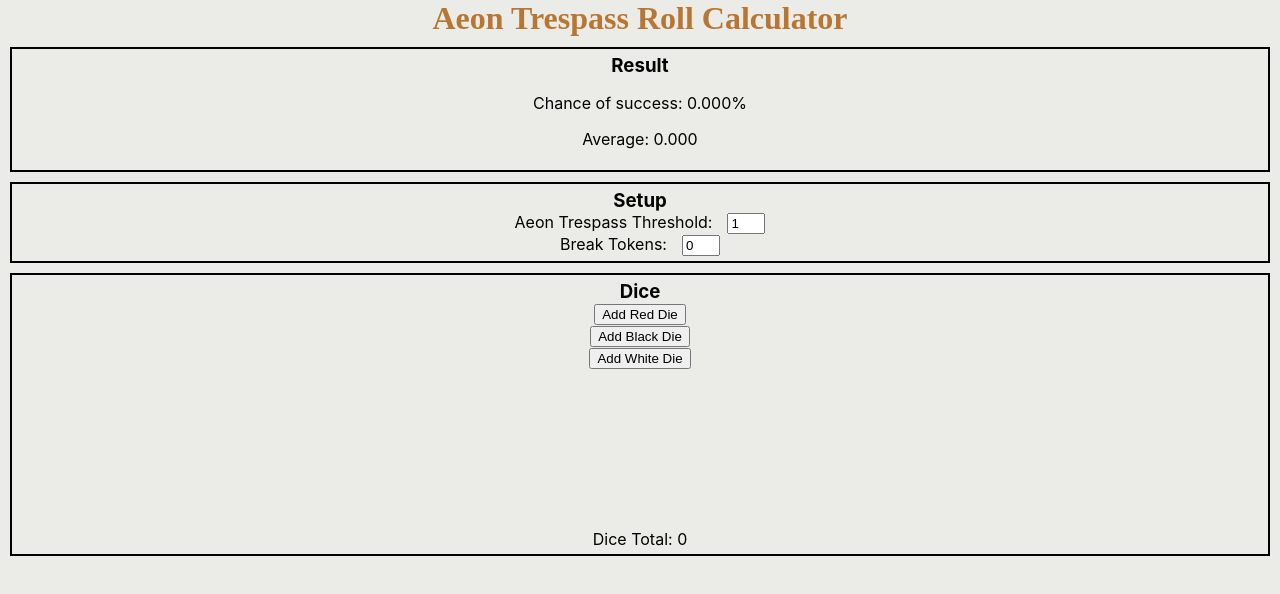
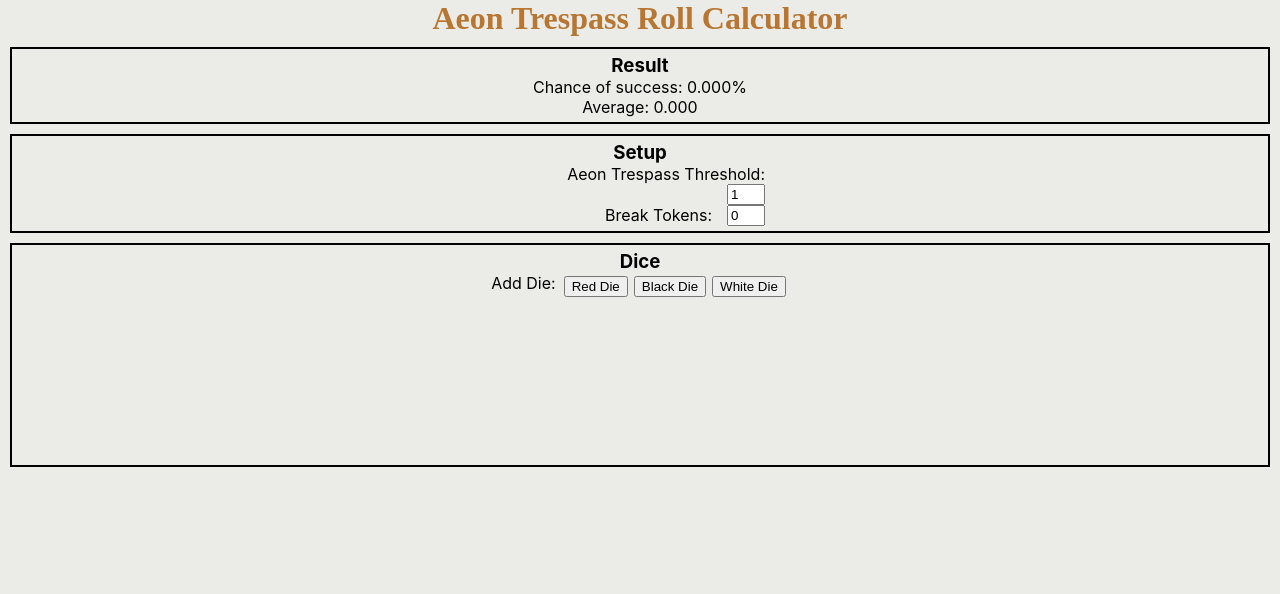
Before and after one commit to MPPennella/ato-roll-calculator, a React (Create React App) app: page / in a window 1280 px wide. Shown: the top 594 px of the page. Built offline with nearby package versions, Linux system fonts and the light colour scheme.

Commit message:
Adjusted CSS and other visual elements for better appearance

```diff
--- a/src/component/ActiveDie/ActiveDie.css
+++ b/src/component/ActiveDie/ActiveDie.css
@@ -1,7 +1,15 @@
+.DieWrapper {
+    display: grid;
+    padding: 8px;
+}
+
 .DieBox {
     display:grid;
-    height: 100px;
-    width: 100px;
+    height: 80px;
+    width: 80px;
+    margin-left: auto;
+    margin-right: auto;
+    margin-bottom: 5px;
     background-color: #a01925;
 }
 
@@ -18,11 +26,6 @@
     background-color: white;
 }
 
-.DieWrapper {
-    display: flex;
-    padding: 30px;
-}
-
 .RemoveButton {
     height: 24px;
     width: 24px;
@@ -30,4 +33,11 @@
     vertical-align: middle;
     justify-self: right;
     margin: 5px;
+    border: none;
+    background-color: transparent;
+    font-weight: 900;
 }
+
+.BlackDie > .RemoveButton {
+    color: #a01925;
+}
--- a/src/component/ActiveDie/index.tsx
+++ b/src/component/ActiveDie/index.tsx
@@ -34,13 +34,11 @@
         let newActiveFaceSet = faceOptions
 
         // Check if random face option selected, if so give all options
-        if (optionId == "rand") newActiveFaceSet = faceOptions
+        if (optionId === "rand") newActiveFaceSet = faceOptions
         // Else get face matching selected ID
         else {
             for (const [k,v] of faceMap) {
-                console.log(`Key ${k}, Val ${v}`)
-                if (k == optionId) {newActiveFaceSet = [v]; break}
-
+                if (k === optionId) {newActiveFaceSet = [v]; break}
             }
         }
 
@@ -76,8 +74,8 @@
     return (
         <div className='DieWrapper'>
             <div className={'DieBox '+colorTag}>
+                <button onClick={removeDie} className='RemoveButton'>X</button>
                 {color}
-                <button onClick={removeDie} className='RemoveButton'>X</button>
             </div>
             {renderFaceOptions()}
         </div>
--- a/src/component/App.tsx
+++ b/src/component/App.tsx
@@ -121,7 +121,6 @@
   let outcomes = dieOutcomes(diceTracker.map( (e:PowerDieTracker) => {
     return e.activeFaceSet
   }))
-  console.log("DIE OUTCOMES CALCED")
 
   // Construct props items for various sub-components
   const resultDisplayProps = {
--- a/src/component/ConditionSelectPanel/ConditionSelectPanel.css
+++ b/src/component/ConditionSelectPanel/ConditionSelectPanel.css
@@ -5,6 +5,18 @@
     /* min-height: 200px; */
 }
 
+.ConditionLabelContainer {
+    display: flex;
+    justify-content: center;
+}
+
+.ConditionLabel {
+    width: 250px;
+    display: flex;
+    flex-wrap: wrap;
+    justify-content: right;
+}
+
 input {
     width: 30px;
     margin-left: 15px;
--- a/src/component/ConditionSelectPanel/index.tsx
+++ b/src/component/ConditionSelectPanel/index.tsx
@@ -11,9 +11,9 @@
 
     return (
         <div className='ConditionSelectPanel'>
-            <div>
-                <h2>Setup</h2>
-                <label>Aeon Trespass Threshold:
+            <h2>Setup</h2>
+            <div className='ConditionLabelContainer'>
+                <label className='ConditionLabel'>Aeon Trespass Threshold:
                     <input
                         type="number"
                         value={atThreshold}
@@ -21,8 +21,8 @@
                     />
                 </label>
             </div>
-            <div>
-                <label>Break Tokens:
+            <div className='ConditionLabelContainer'>
+                <label className='ConditionLabel'>Break Tokens:
                     <input
                         type="number"
                         value={breaks}
--- a/src/component/DieCreator/DieCreator.css
+++ b/src/component/DieCreator/DieCreator.css
@@ -0,0 +1,3 @@
+.DieCreateButton {
+    margin: 3px;
+}
--- a/src/component/DieCreator/index.tsx
+++ b/src/component/DieCreator/index.tsx
@@ -8,7 +8,7 @@
 
     return (
         <div>
-            <button onClick={addDie} >Add {color} Die</button>
+            <button className='DieCreateButton' onClick={addDie} >{color} Die</button>
         </div>
     )
 }
--- a/src/component/DieSelectPanel/DieSelectPanel.css
+++ b/src/component/DieSelectPanel/DieSelectPanel.css
@@ -1,3 +1,4 @@
+
 .DieSelectPanel {
     margin: 10px;
     border: 2px solid #010101;
@@ -5,9 +6,22 @@
     min-height: 200px;
 }
 
+.DieCreatorPanel {
+    width: 100%;
+    display: flex;
+    flex-wrap: wrap;
+    justify-content: center;
+}
+
+.DieCreatorPanel > span {
+    margin-right: 5px;
+}
+
 .DiePanel {
+    width: 100%;
     display: flex;
-    width: 100%;
+    flex-wrap: wrap;
+    justify-content: center;
     /* margin: 10px;
     border: 2px solid #010101; */
 }
--- a/src/component/DieSelectPanel/index.tsx
+++ b/src/component/DieSelectPanel/index.tsx
@@ -12,13 +12,14 @@
     return (
         <div className='DieSelectPanel'>
             <h2>Dice</h2>
-            <div>
+            <div className='DieCreatorPanel'>
+                <span>Add Die:</span>
                 <DieCreator onClick={addDie} color="Red" />
                 <DieCreator onClick={addDie} color="Black" />
                 <DieCreator onClick={addDie} color="White" />
             </div>
             {renderDice(diceComponents) }
-            Dice Total: {diceComponents.length}
+            {/* Dice Total: {diceComponents.length} */}
         </div>
     )
 }
--- a/src/component/ResultDisplayPanel/index.tsx
+++ b/src/component/ResultDisplayPanel/index.tsx
@@ -6,8 +6,8 @@
     return (
         <div className='ResultDisplayPanel'>
             <h2>Result</h2>
-            <p>Chance of success: {successPcnt.toFixed(3)}%</p>
-            <p>Average: {average.toFixed(3)}</p>
+            <div>Chance of success: {successPcnt.toFixed(3)}%</div>
+            <div>Average: {average.toFixed(3)}</div>
         </div>
     )
 }
--- a/src/util/averageResult.ts
+++ b/src/util/averageResult.ts
@@ -17,7 +17,5 @@
 
     let average:number = totalPower/numTerms
 
-    console.log(average)
-
     return average
 }
--- a/src/util/thresholdCheck.ts
+++ b/src/util/thresholdCheck.ts
@@ -1,5 +1,6 @@
 import type {PowerDieFace} from "../types/PowerDieFace"
 
+// Returns the percentage of outcomes that meet or exceed the AT Threshold, factoring in the given number of breaks
 export default function thresholdCheck ( thresholdValue:number, breakValue:number, outcomeList:Array<PowerDieFace>) : number {
     // Prototype code for determining how many outcomes meet a target threshold
 
@@ -17,7 +18,5 @@
 
     let successPcnt = 100 * numSuccesses/outcomeList.length
 
-    console.log(successPcnt)
-
     return successPcnt
 }
```
